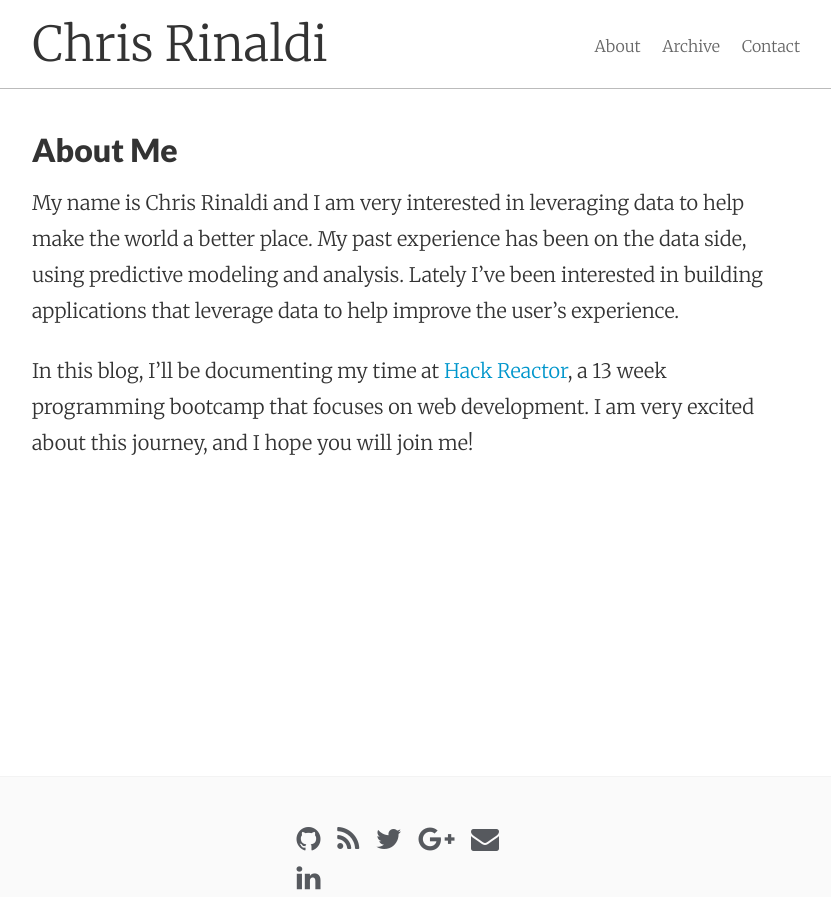
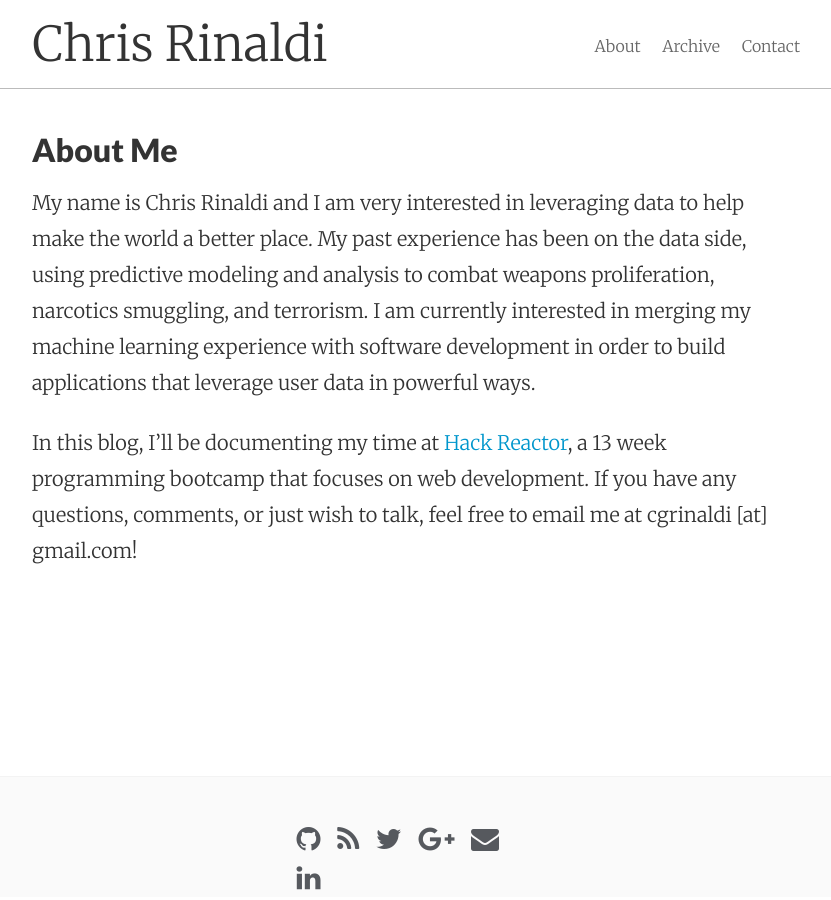
Before and after one commit to jrmatos/cgrinaldi.github.io, a Jekyll site: the page built from about.md, in a window 1280 px wide. Shown: the whole page, without its empty margins (224-1055 px from the left). Built offline with Jekyll 4.4.1, drawn with Linux system fonts in a browser that asks for light colours; nearby versions of some CDN libraries.

Commit message:
Update About Me

```diff
--- a/about.md
+++ b/about.md
@@ -4,6 +4,6 @@ title: About Me
 permalink: /about/
 ---
 
-My name is Chris Rinaldi and I am very interested in leveraging data to help make the world a better place. My past experience has been on the data side, using predictive modeling and analysis. Lately I've been interested in building applications that leverage data to help improve the user's experience.
+My name is Chris Rinaldi and I am very interested in leveraging data to help make the world a better place. My past experience has been on the data side, using predictive modeling and analysis to combat weapons proliferation, narcotics smuggling, and terrorism. I am currently interested in merging my machine learning experience with software development in order to build applications that leverage user data in powerful ways.
 
-In this blog, I'll be documenting my time at [Hack Reactor](http://www.hackreactor.com), a 13 week programming bootcamp that focuses on web development. I am very excited about this journey, and I hope you will join me!
+In this blog, I'll be documenting my time at [Hack Reactor](http://www.hackreactor.com), a 13 week programming bootcamp that focuses on web development. If you have any questions, comments, or just wish to talk, feel free to email me at cgrinaldi [at] gmail.com!
```
